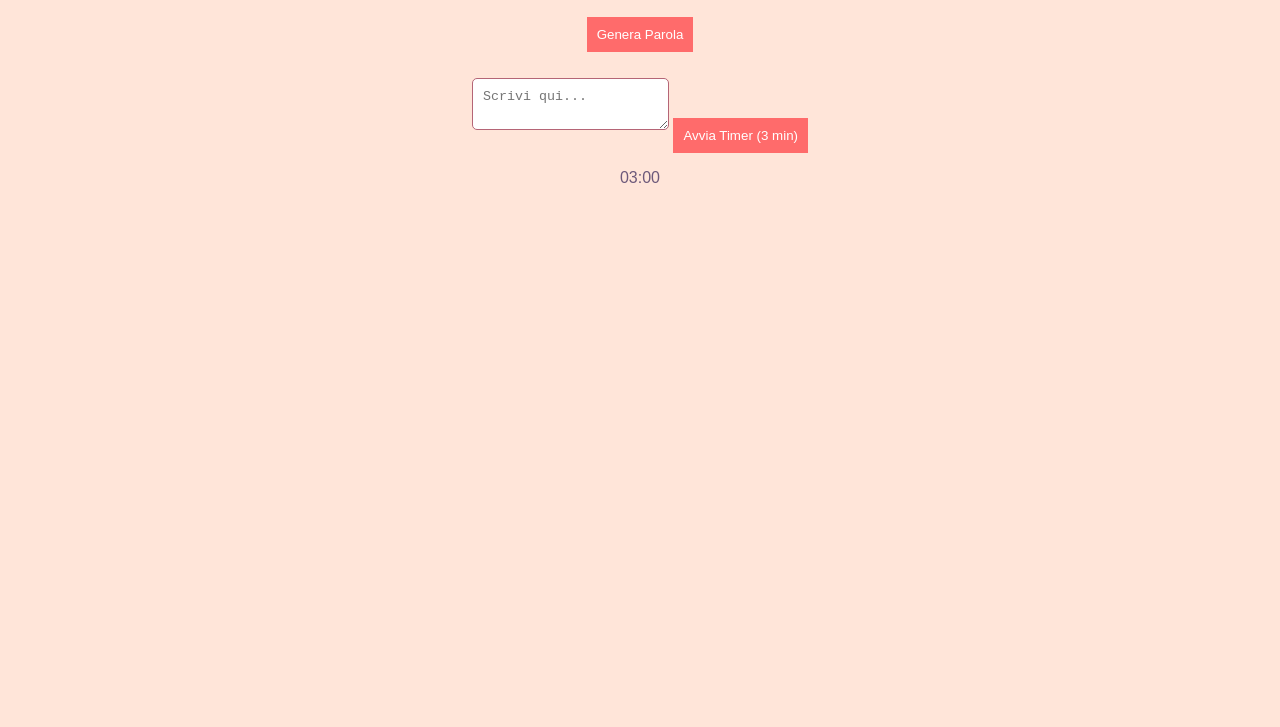
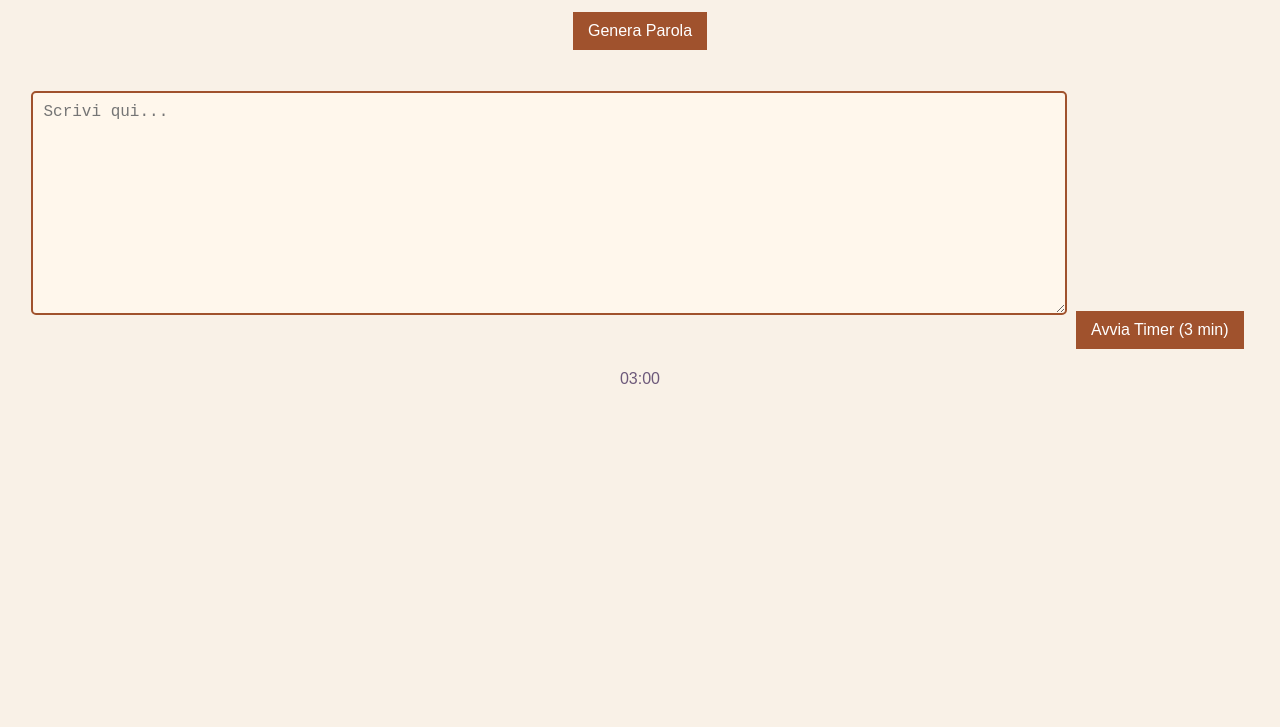
Before and after one commit to GIULIAVITTORIACAVALLO/ratatappbetaversion, a plain HTML site: page esercizi.html in a window 1280 px wide. Shown: the part 73-800 px from the top of the page. Drawn offline with Linux system fonts and the light colour scheme.

Commit message:
Update styles.css

```diff
--- a/css/styles.css
+++ b/css/styles.css
@@ -51,3 +51,46 @@ input, textarea {
     color: red;
     font-size: 16px;
 }
+body {
+    font-family: Arial, sans-serif;
+    background-color: #f9f1e7;
+    text-align: center;
+}
+
+h1, h2 {
+    color: #a0522d;
+}
+
+nav a {
+    margin: 0 10px;
+    text-decoration: none;
+    color: #a0522d;
+}
+
+textarea {
+    width: 80%;
+    height: 200px;
+    margin: 20px 0;
+    padding: 10px;
+    font-size: 16px;
+    border: 2px solid #a0522d;
+    background: #fff7ec;
+}
+
+.buttons {
+    margin: 20px 0;
+}
+
+button {
+    padding: 10px 15px;
+    margin: 5px;
+    font-size: 16px;
+    background: #a0522d;
+    color: white;
+    border: none;
+    cursor: pointer;
+}
+
+button:hover {
+    background: #8b4513;
+}
```
